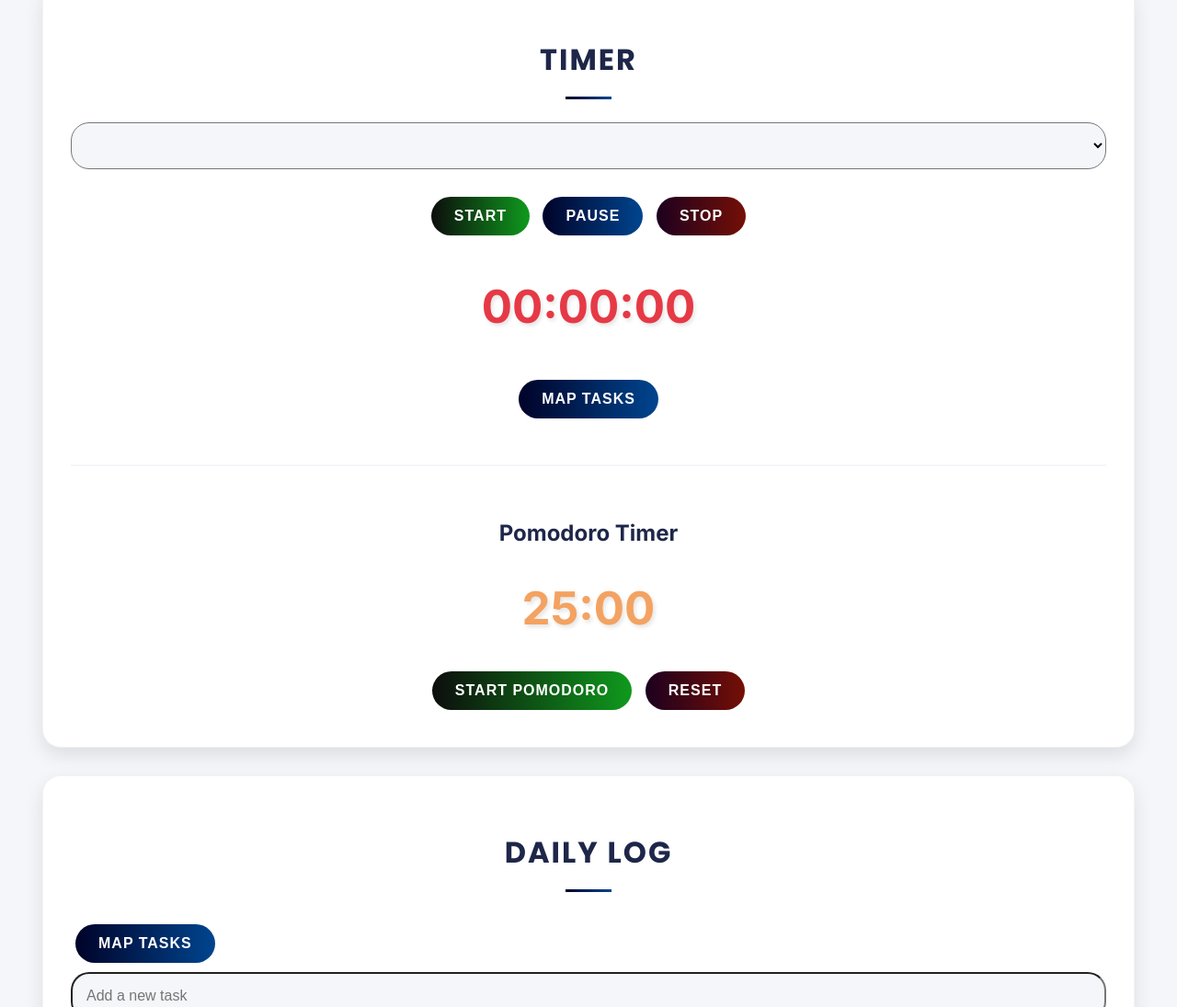
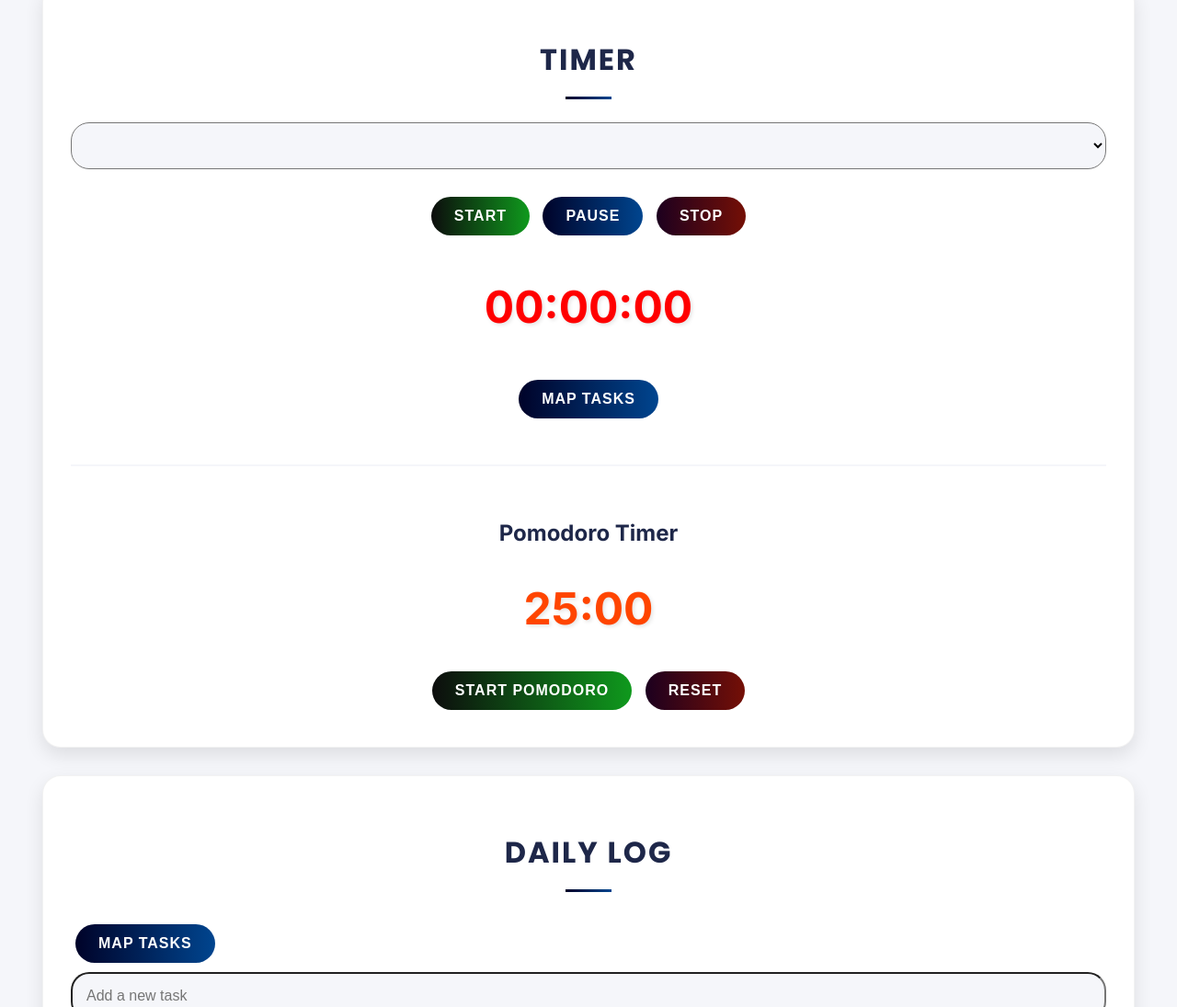
Before and after one commit to TheOpenInnovator/Productivity-Tracker, a plain HTML site: page index.html in a window 1280 px wide. Shown: the part 1058-2153 px from the top of the page at 92% size. Drawn offline with nearby package versions, Linux system fonts and the light colour scheme.

Commit message:
Dark mode and Timer enhanced

```diff
--- a/style.css
+++ b/style.css
@@ -211,7 +211,7 @@ textarea {
     font-size: 3em;
     text-align: center;
     margin: 30px 0;
-    color: var(--color-red);
+    color: red;
     font-weight: 700;
     text-shadow: 2px 2px 4px rgba(0, 0, 0, 0.1);
 }
@@ -225,7 +225,7 @@ textarea {
 
 #pomodoro-display {
     font-size: 3em;
-    color: var(--color-orange);
+    color: orangered;
     margin: 20px 0;
     font-weight: 700;
     text-shadow: 2px 2px 4px rgba(0, 0, 0, 0.1);
@@ -327,12 +327,12 @@ textarea {
 }
 
 .dark-theme {
-    background-color: black;
+    background: linear-gradient(to right, #000000 0%, rgb(6, 0, 22) 100%);
     color: var(--color-lightgray);
 }
 
 .dark-theme .section {
-    background-color: rgb(59, 59, 59);
+    background-color: rgb(28, 28, 28);
     color: var(--color-lightgray);
 }
 
@@ -447,10 +447,6 @@ textarea {
     }
 }
 
-#timer-display,
-#pomodoro-display {
-    animation: pulse 2s infinite;
-}
 
 .back-to-top {
     position: fixed;
```
